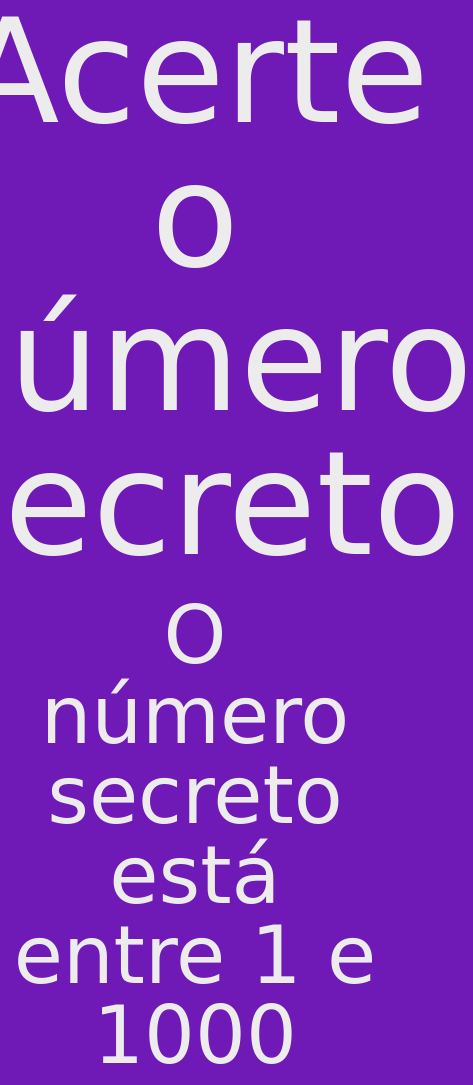
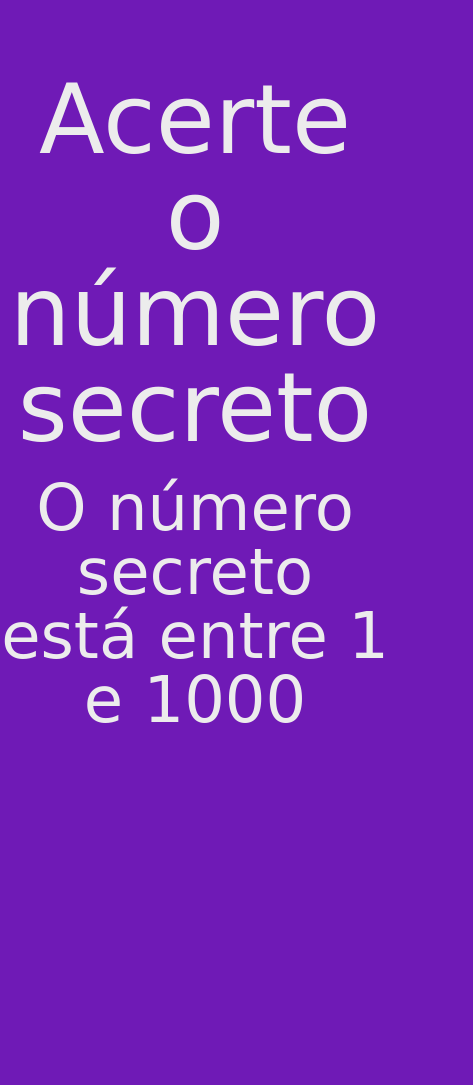
Before and after one commit to Dev-LucasNunes/Numero-secreto, a plain HTML site: page index.html in a window 390 px wide. Shown: the whole page, 473 px wide, since content can reach past the window. After the commit the page ends 844 px from the top, so only its background shows below. Drawn offline with nearby package versions, Linux system fonts and the light colour scheme; a web font is replaced by a local one.

Commit message:
responsivo

```diff
--- a/css/style.css
+++ b/css/style.css
@@ -48,3 +48,13 @@ h3 {
   border-radius: 5px;
   margin-top: 20px;
 }
+
+@media screen and (max-width: 600px) {
+  h1 {
+    font-size: 6em;
+  }
+
+  h3 {
+    font-size: 4em;
+  }
+}
```
